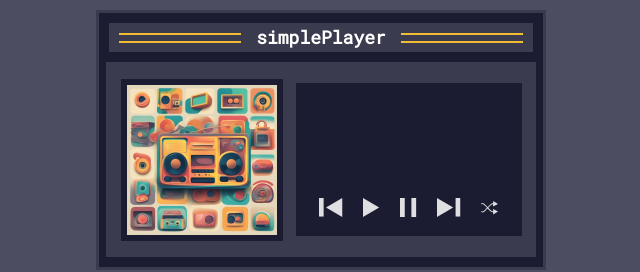
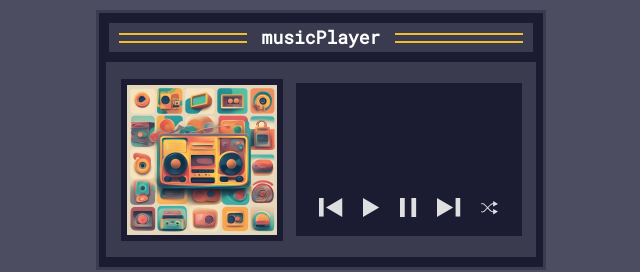
Before and after one commit to jake-mckenzie/musicPlayer, a plain HTML site: page index.html in a window 1280 px wide. Shown: the top 272 px of the page, 319-959 px from the left. Drawn offline with Linux system fonts and the light colour scheme.

Commit message:
Update index.html

```diff
--- a/index.html
+++ b/index.html
@@ -26,7 +26,7 @@
             <div></div>
             <div></div>
           </div>
-          <h1 class="fcc-title">simplePlayer</h1>
+          <h1 class="fcc-title">musicPlayer</h1>
           <div class="parallel-lines">
             <div></div>
             <div></div>
```
